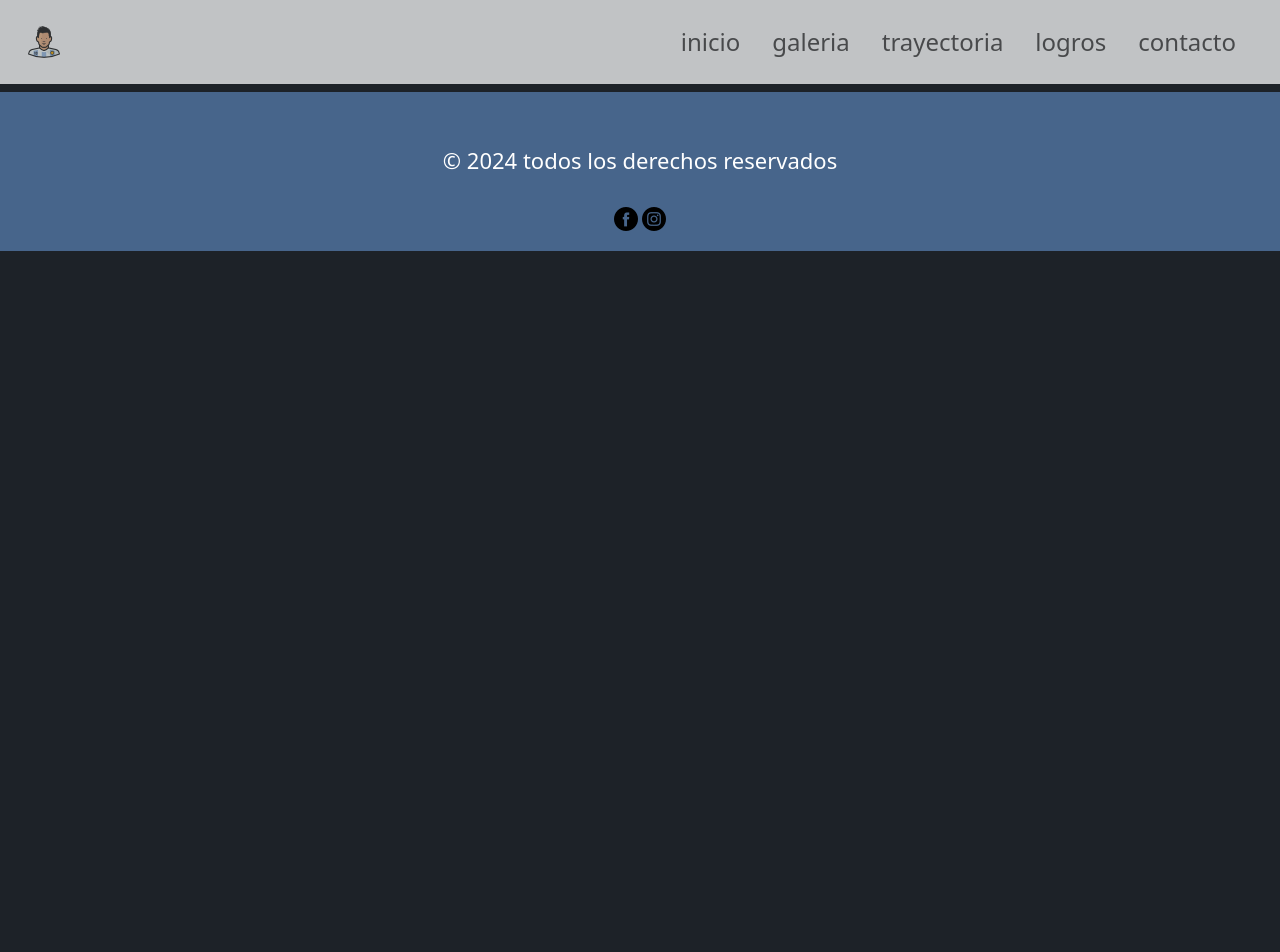
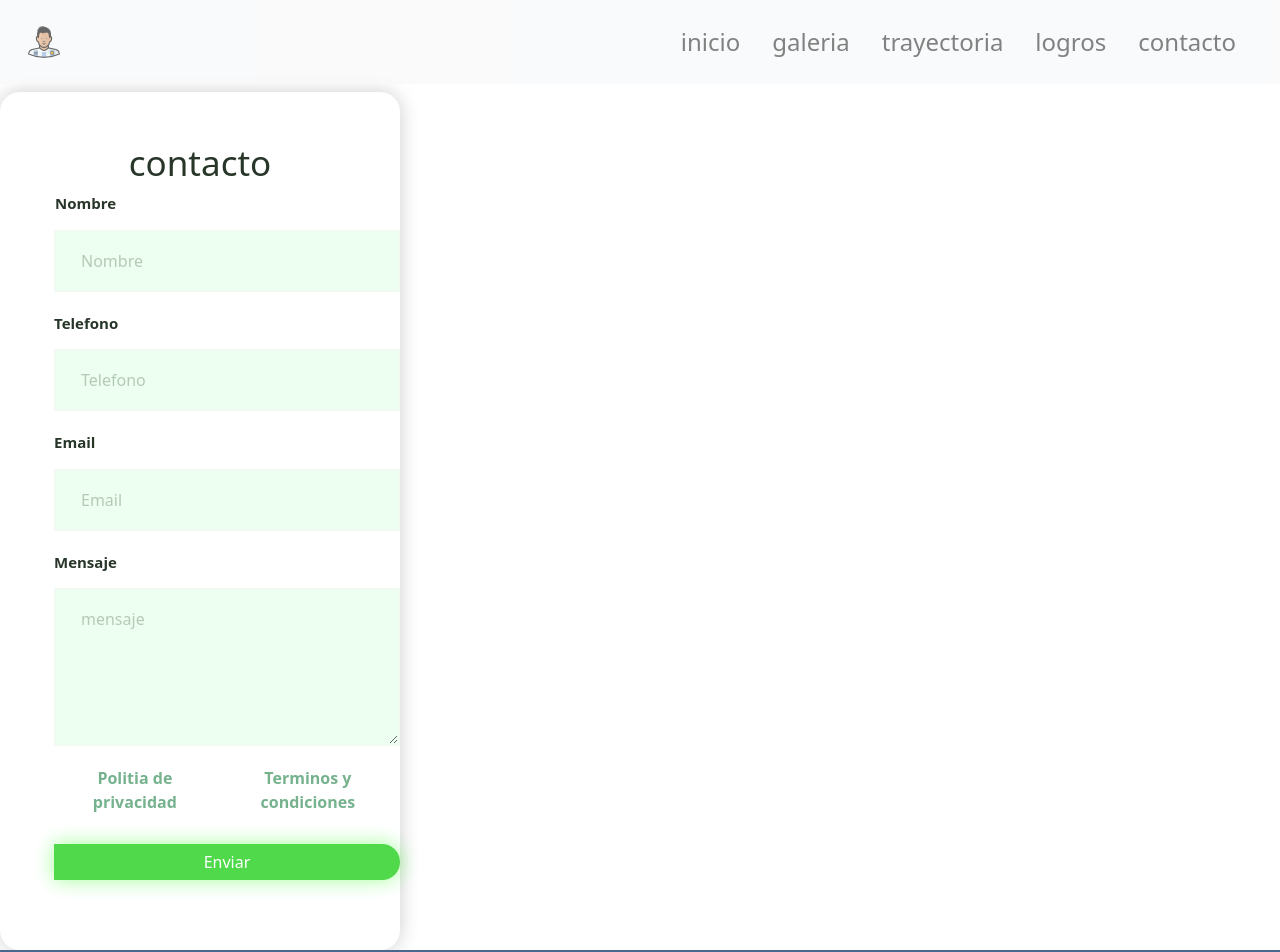
Before and after one commit to fidelpizarro3/pagina-lionel-messi-coderhouse, a website: page pages/contacto.html in a window 1280 px wide. Shown: the top 952 px of the page. Before the commit the page ends 800 px from the top, so only its background shows below. Drawn offline with Linux system fonts and the light colour scheme.

Commit message:
agregue formulario

```diff
--- a/pages/contacto.html
+++ b/pages/contacto.html
@@ -10,7 +10,7 @@
 
     <title>comunicate con nosotros</title>
 </head>
-<body>
+<body class="body-contact">
     <header class="header__index">
         <nav class=" navbar navbar-expand-lg bg-body-tertiary col-12 p-3 mb-2 bg-black text-white opacity-75">
             <div class="container-fluid">
@@ -86,8 +86,28 @@
 
     </div>          -->
 
+<form>
+<h2 class="h2-contact">contacto</h2>
+<div class="input-group">
+    <label for="name">Nombre</label>
+    <input type="text" name="name" id="name" placeholder="Nombre">
 
+    <label for="phone">Telefono</label>
+    <input type="tel" name="phone" id="phone" placeholder="Telefono">
 
+    <label for="email">Email</label>
+    <input type="email" name="email" id="email" placeholder="Email">
+
+    <label for="message">Mensaje</label>
+    <textarea name="message" id="message" cols="30" rows="5" placeholder="mensaje"></textarea>
+
+    <div class="form-txt">
+        <a href="#">Politia de privacidad</a>
+        <a href="#">Terminos y condiciones</a>
+    </div>
+        <input class="btn" type="submit" value="Enviar">
+    </div>
+</form>
 </main>
     <footer class="diseño-footer">
         <nav>
--- a/scss/views/_contacto.scss
+++ b/scss/views/_contacto.scss
@@ -0,0 +1,77 @@
+.body-contact {
+    //background-image:url(../img/imagenes-contacto/messi-contacto.png);
+    //     min-height: 100vh;
+//     display: flex;
+//     align-items: center;
+//     justify-content: center;
+background-color: white;
+ }
+
+form {
+    padding: 50px 55px;
+    box-shadow: 0 0 20px rgba(0, 0, 0, 0.2);
+    border-radius: 20px;
+    text-align: center;
+    width: 400px;
+}
+
+.input-group {
+    display: flex;
+    flex-direction: column;
+    text-align: left;
+}
+
+.h2-contact {
+    color: #283629;
+    font-size: 35px;
+}
+
+label {
+    color:#283629;
+    font-size: 15px;
+    font-weight: 600;
+    margin-bottom: 15px;
+}
+
+input, textarea {
+    padding: 17px 25px;
+    border-radius: 25px;
+    margin-bottom: 20px;
+    background-color:#edfff0;
+    border: 2px solid #f0faf1;
+    color: #283629;
+    outline: none;
+}
+
+input::placeholder, textarea::placeholder {
+    color: #b5cab6;
+}
+
+.form-txt{
+    margin-bottom: 30px;
+    display: flex;
+    justify-content: space-between;
+    text-align: center;
+}
+
+.form-txt a {
+    color: #76b28e;
+    font-weight: 600;
+    text-decoration: none;
+
+}
+
+.btn {
+    font-size: 16px;
+    color:#ffffff ;
+    border: 0;
+    border-radius: 25px;
+    background-color: #51d94c;
+    box-shadow: 0 0 20px rgba(25,254,0,0.4);
+    cursor: pointer;
+}
+
+.btn:hover {
+    background-color: #50e04b;
+
+}
```
Also changed, not shown: css/main.css, img/imagenes-contacto/messi-contacto.png (renamed from img/imagenes-contacto/messi contacto.png), 1 other file.
